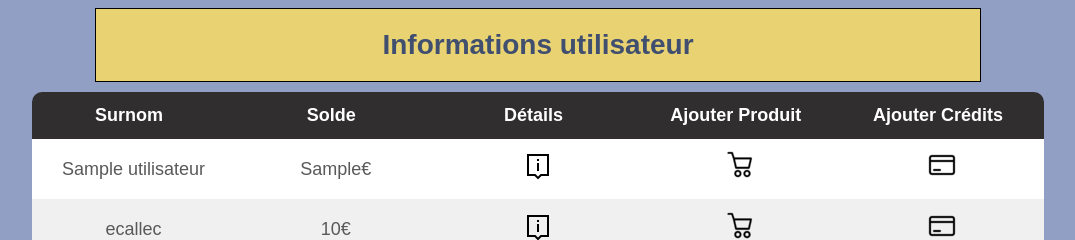
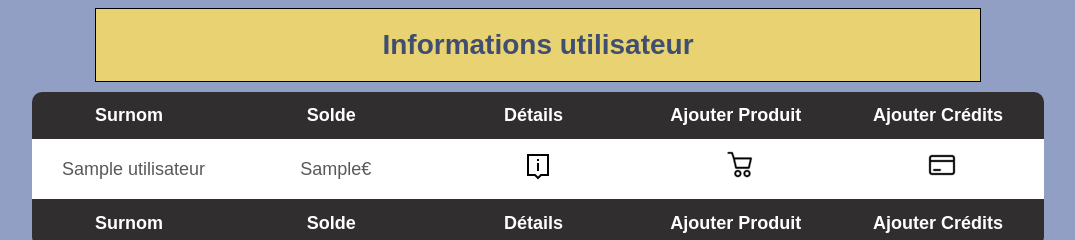
Before and after one commit to Elouan-Callec/Cash-Register, a PHP site: page / in a window 1280 px wide. Shown: the top 240 px of the page, without its empty margins (102-1177 px from the left). Run offline with PHP 8.4, Linux system fonts and the light colour scheme; tables that the repository leaves empty or names only in its code hold one stand-in row (values such as "Sample post").

Commit message:
modif index

```diff
--- a/index.php
+++ b/index.php
@@ -50,7 +50,7 @@
                 <tbody>
                     <?php
                     // récupération des données dans la BDD
-                    $req = $bdd->query('SELECT util_surnom, util_solde FROM utilisateurs ORDER BY util_solde LIMIT 10');
+                    $req = $bdd->query('SELECT util_surnom, util_solde FROM utilisateurs ORDER BY util_surnom');
 
                     while($donnees = $req->fetch()){
                     ?>
@@ -64,24 +64,6 @@
                     <?php
                       }
                     ?>
-
-
-
-                    <tr>
-                        <td>ecallec</td>
-                        <td>10€</td>
-                        <td><a href="DetailsUtilisateur.php"><img src="style/img/detailsUser.png"></td>
-                        <td><a href="AjoutProduit.php"><img src="style/img/addProduit.png"></td>
-                        <td><a href="AjoutCrédits.html"><img src="style/img/addCredits.png"></td>
-                    </tr>
-                    <tr>
-                        <td>test Surnom</td>
-                        <td>test Solde</td>
-                        <td><a href="DetailsUtilisateur.php"><img src="style/img/detailsUser.png"></td>
-                        <td><a href="AjoutProduit.php"><img src="style/img/addProduit.png"></td>
-                        <td><a href="AjoutCrédits.html"><img src="style/img/addCredits.png"></td>
-                    </tr>
-
                 </tbody>
             </table>
         </div>
```
